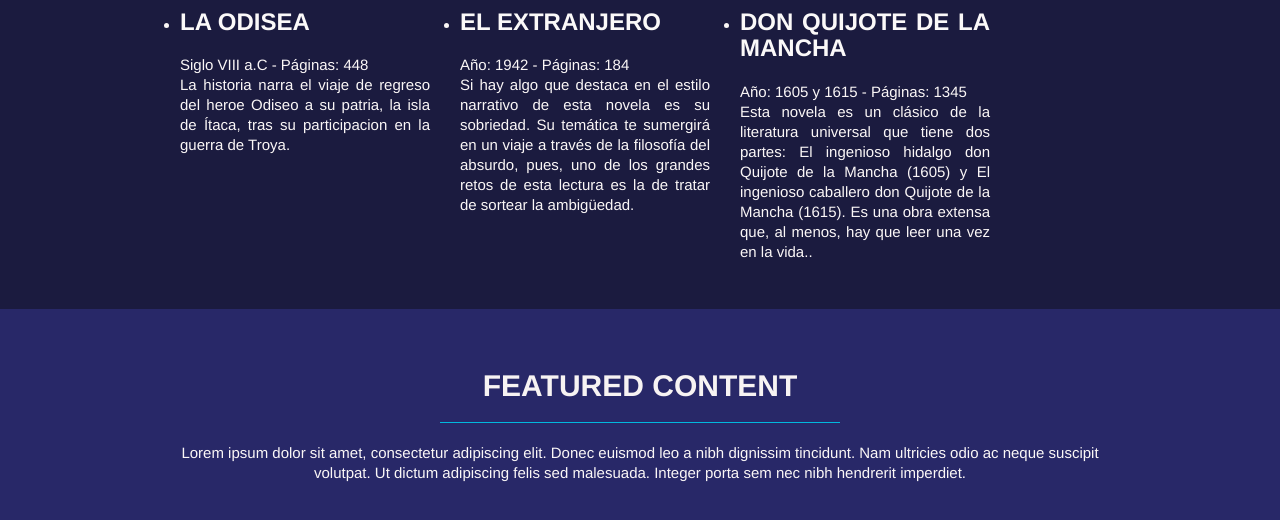
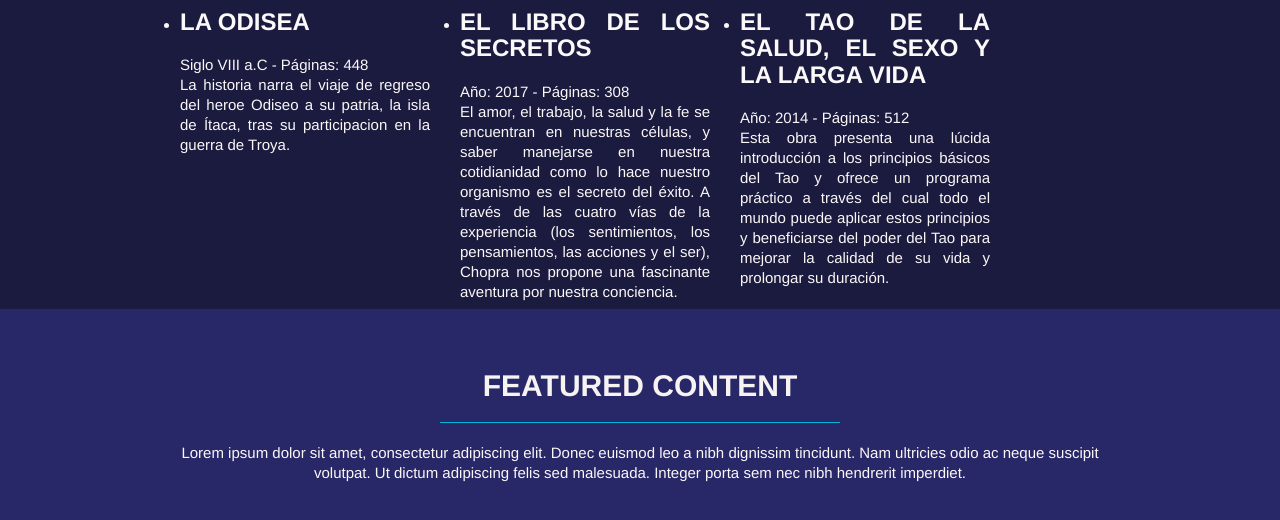
Before and after one commit to NoxiousCape/SIGBMS, a PHP site: page /Home.html in a window 1280 px wide. Shown: the part 1921-2441 px from the top of the page. Run offline with PHP 8.4, Linux system fonts and the light colour scheme; some libraries are stand-ins or nearby versions.

Commit message:
Libros en portada de pagina

```diff
--- a/Home.html
+++ b/Home.html
@@ -12,10 +12,9 @@
     <meta name="viewport" content="width=device-width, initial-scale=1.0" />
     <script src="https://kit.fontawesome.com/64d58efce2.js" crossorigin="anonymous"></script>
     <link rel="stylesheet" href="css/style2.css" />
-    <title>Sign in & Sign up Form</title>
+    <title>SIGBMS</title>
 
     <meta http-equiv="Content-Type" content="text/html; charset=utf-8">
-    <title>SIGBMS</title>
     <!--[if lt IE 9]>
     <script src="http://html5shiv.googlecode.com/svn/trunk/html5.js"></script>
     <![endif]-->
@@ -131,7 +130,7 @@
     <div id="features">
         <div class="wrapper">
             <ul>
-                <li class="feature-1">
+                <li class="feature-4">
                     <h4>La odisea</h4>
                     <p>Siglo VIII a.C -
                         Páginas: 448
@@ -140,25 +139,26 @@
                         la isla de Ítaca, tras su participacion en la guerra de Troya.
                     </p>
                 </li>
-                <li class="feature-2">
-                    <h4>El Extranjero</h4>
-                    <p>Año: 1942 -
-                        Páginas: 184
+                <li class="feature-5">
+                    <h4>El Libro de los Secretos</h4>
+                    <p>Año: 2017 -
+                        Páginas: 308
                         <br>
-                        Si hay algo que destaca en el estilo narrativo de esta novela es su sobriedad. Su temática te
-                        sumergirá en
-                        un viaje a través de la filosofía del absurdo, pues, uno de los grandes retos de esta lectura es
-                        la de tratar de sortear la ambigüedad.
+                        El amor, el trabajo, la salud y la fe se encuentran en nuestras células,
+                        y saber manejarse en nuestra cotidianidad como lo hace nuestro organismo
+                        es el secreto del éxito. A través de las cuatro vías de la experiencia
+                        (los sentimientos, los pensamientos, las acciones y el ser), Chopra nos
+                        propone una fascinante aventura por nuestra conciencia.
                     </p>
                 </li>
-                <li class="feature-3">
-                    <h4>Don Quijote de La Mancha</h4>
-                    <p>Año: 1605 y 1615 -
-                        Páginas: 1345
+                <li class="feature-6">
+                    <h4>El tao de la salud, el sexo y la larga vida</h4>
+                    <p>Año: 2014 -
+                        Páginas: 512
                         <br>
-                        Esta novela es un clásico de la literatura universal que tiene dos partes: El ingenioso hidalgo
-                        don Quijote de la Mancha (1605) y El ingenioso caballero don Quijote de la Mancha (1615).
-                        Es una obra extensa que, al menos, hay que leer una vez en la vida..
+                        Esta obra presenta una lúcida introducción a los principios básicos del Tao y ofrece un programa
+                        práctico a través del cual todo el mundo puede aplicar estos principios y beneficiarse del poder
+                        del Tao para mejorar la calidad de su vida y prolongar su duración.
                     </p>
                 </li>
                 <div class="clear"></div>
```
Also changed, not shown: css/home_owner.css (+27 -0 lines), img/portada1.jpg (added), img/portada4.jpg (added), img/portada5.jpg (added).
